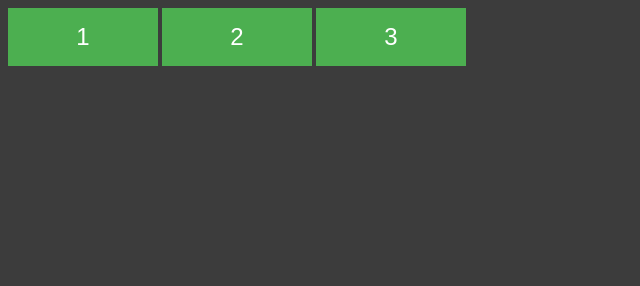
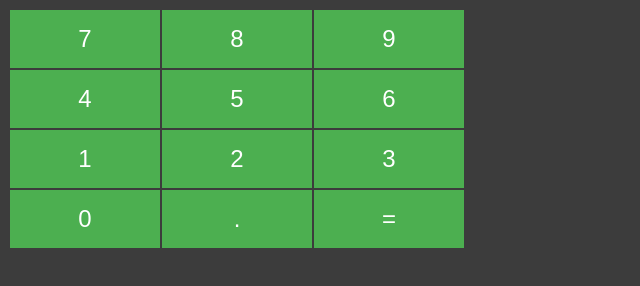
Before and after one commit to astraTiCon/electron-app, a website: page index.html in a window 1280 px wide. Shown: the whole page, without its empty margins (0-640 px from the left). Drawn offline with Linux system fonts and the light colour scheme.

Commit message:
rudimentary button placement

```diff
--- a/css/master.css
+++ b/css/master.css
@@ -11,6 +11,7 @@ body {
   text-align: center;
   font-size: 24px;
 
+  position: absolute;
   transition-duration: 0.2s; /*Time it takes to change colour on hover*/
 }
 
@@ -18,11 +19,51 @@ body {
   background-color: #4CAF80;
 }
 
-/* .class { #CLASS SELECTOR
-} */
-
-/* #idName { #ID SELECTOR
-} */
-
-/* elementName.class { #ELEMENT WITH CLASS class
-} */
+#button1 {
+  left: 10px;
+  top: 10px;
+}
+#button2 {
+  left: 162px;
+  top: 10px;
+}
+#button3 {
+  left: 314px;
+  top: 10px;
+}
+#button4 {
+  left: 10px;
+  top: 70px;
+}
+#button5 {
+  left: 162px;
+  top: 70px;
+}
+#button6 {
+  left: 314px;
+  top: 70px;
+}
+#button7 {
+  left: 10px;
+  top: 130px;
+}
+#button8 {
+  left: 162px;
+  top: 130px;
+}
+#button9 {
+  left: 314px;
+  top: 130px;
+}
+#button10 {
+  left: 10px;
+  top: 190px;
+}
+#button11 {
+  left: 162px;
+  top: 190px;
+}
+#button12 {
+  left: 314px;
+  top: 190px;
+}
--- a/index.html
+++ b/index.html
@@ -6,9 +6,18 @@
     <link rel="stylesheet" href="css/master.css">
   </head>
   <body>
-    <input type="button" class="button" id="button" value="1">
-    <input type="button" class="button" id="button" value="2">
-    <input type="button" class="button" id="button" value="3">
+    <input type="button" class="button" id="button1" value="7">
+    <input type="button" class="button" id="button2" value="8">
+    <input type="button" class="button" id="button3" value="9">
+    <input type="button" class="button" id="button4" value="4">
+    <input type="button" class="button" id="button5" value="5">
+    <input type="button" class="button" id="button6" value="6">
+    <input type="button" class="button" id="button7" value="1">
+    <input type="button" class="button" id="button8" value="2">
+    <input type="button" class="button" id="button9" value="3">
+    <input type="button" class="button" id="button10" value="0">
+    <input type="button" class="button" id="button11" value=".">
+    <input type="button" class="button" id="button12" value="=">
 
     <script type="text/javascript" src="index.js"></script>
   </body>
```
